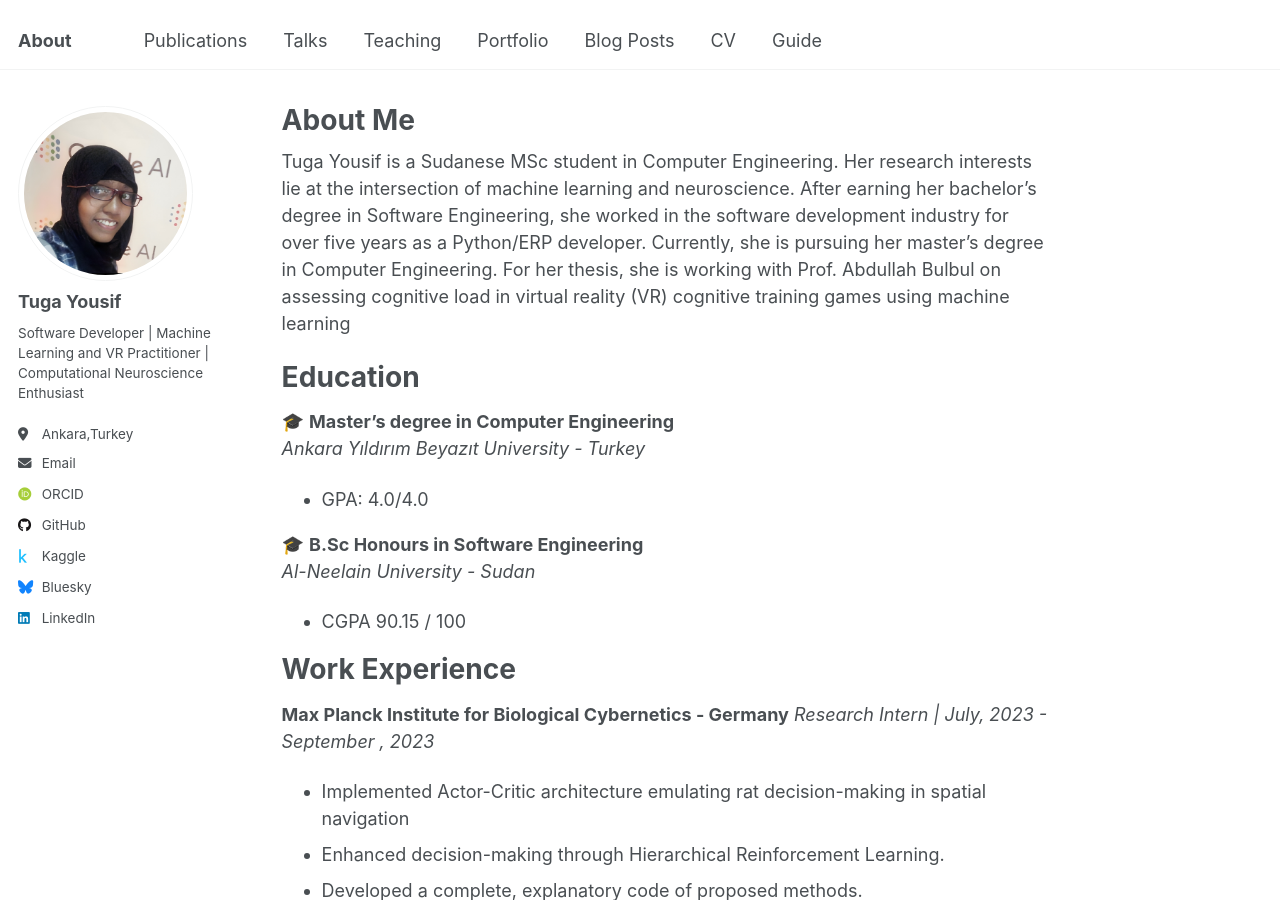
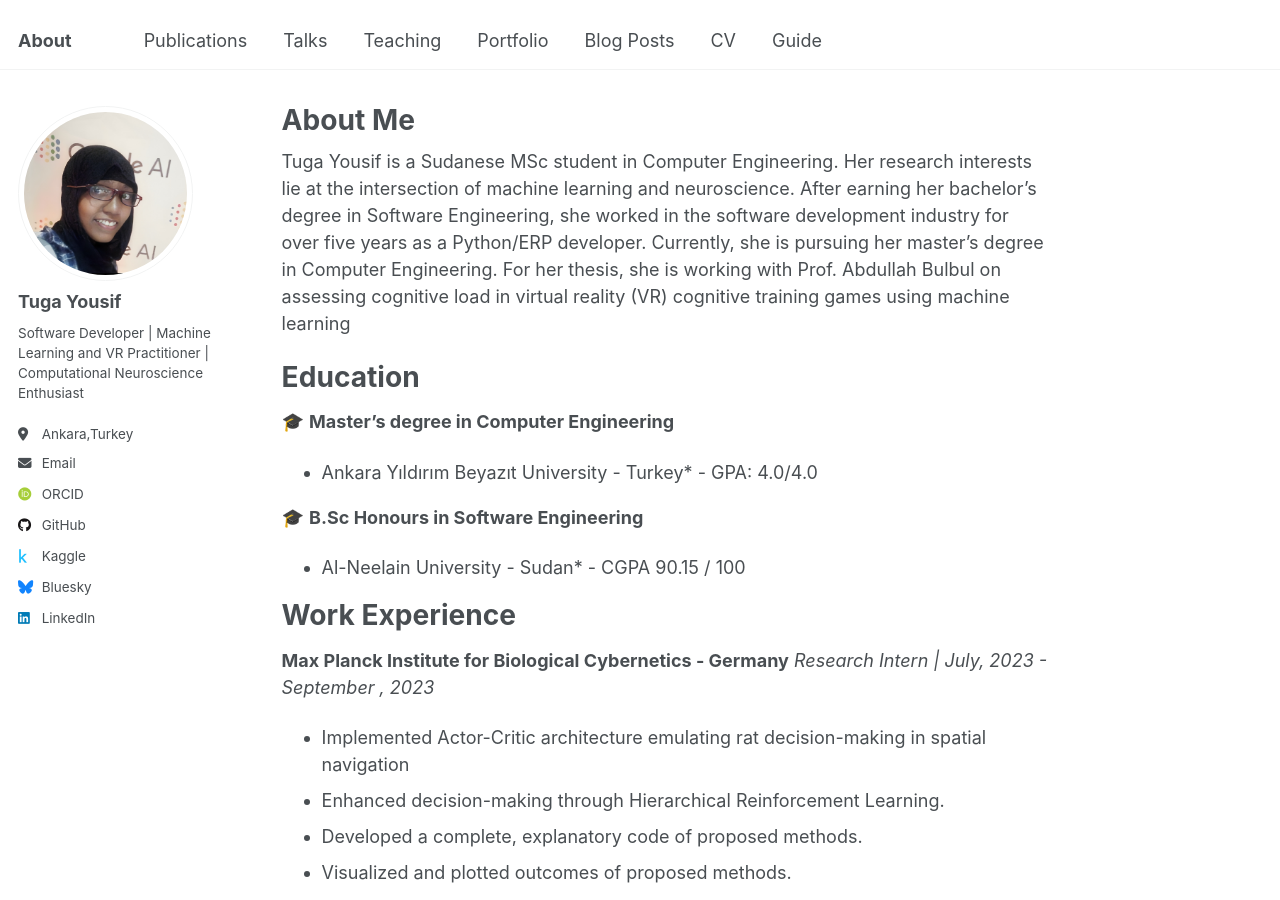
Before and after one commit to TugaAhmed/TugaAhmed.github.io, a Jekyll site: the page built from _pages/about.md, in a window 1280 px wide and 900 px high. Built offline with Jekyll 4.4.1, drawn with Linux system fonts in a browser that asks for light colours; some web fonts are replaced.

Commit message:
work experience

```diff
--- a/_pages/talks.html
+++ b/_pages/talks.html
@@ -1,4 +1,4 @@
----
+<!-- ---
 layout: archive
 title: "Talks and presentations"
 permalink: /talks/
@@ -13,4 +13,4 @@ author_profile: true
 
 {% for post in site.talks reversed %}
   {% include archive-single-talk.html %}
-{% endfor %}
+{% endfor %} -->
```
Also changed, not shown: _pages/about.md (+2 -4 lines).
